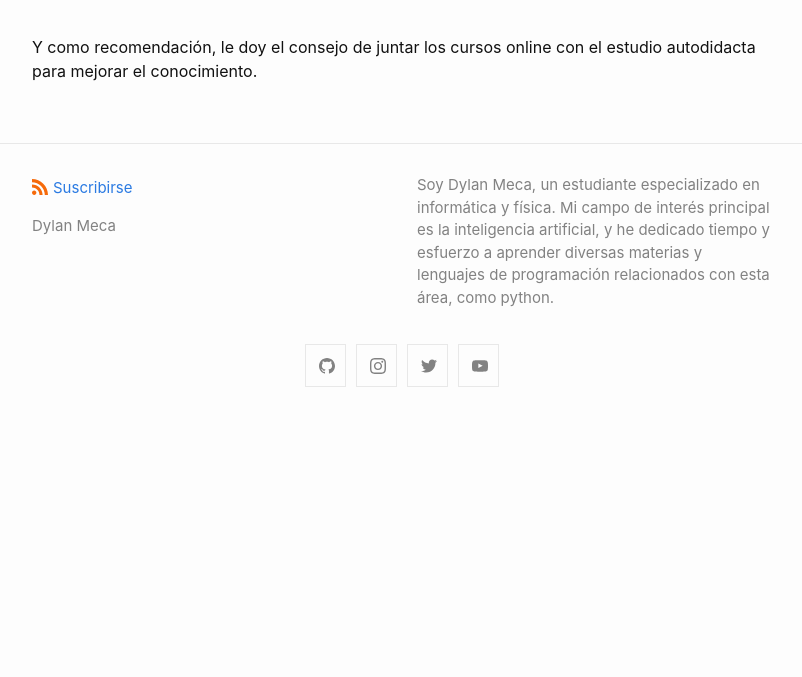
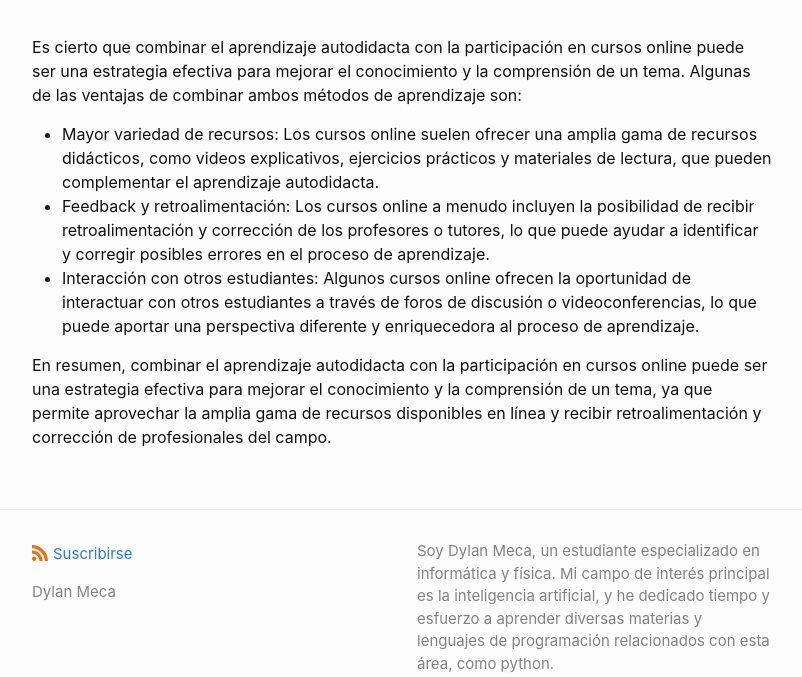
Before and after one commit to dylanmeca/dylanmeca.github.io, a Jekyll site: the page built from _posts/2021-12-10-como-aprender-de-forma-autodidacta.md, in a window 1280 px wide and 900 px high, scrolled down 883 px, cut to the strip 223-900 px from the top of the window. Shown: the whole strip, without its empty margins (238-1040 px from the left). Built offline with Jekyll 4.4.1, drawn with Linux system fonts in a browser that asks for light colours; a script that is not in the unit is left out; comment, search, counter and statistics services are not loaded; before the commit the page ends 1528 px from its top, so only the background shows below that.

Commit message:
Update 2021-12-10-como-aprender-de-forma-autodidacta.md

```diff
--- a/_posts/2021-12-10-como-aprender-de-forma-autodidacta.md
+++ b/_posts/2021-12-10-como-aprender-de-forma-autodidacta.md
@@ -47,4 +47,10 @@ Para más información mira este video:
 </div>
 <br />
 
-Y como recomendación, le doy el consejo de juntar los cursos online con el estudio autodidacta para mejorar el conocimiento.
+Es cierto que combinar el aprendizaje autodidacta con la participación en cursos online puede ser una estrategia efectiva para mejorar el conocimiento y la comprensión de un tema. Algunas de las ventajas de combinar ambos métodos de aprendizaje son:
+
+* Mayor variedad de recursos: Los cursos online suelen ofrecer una amplia gama de recursos didácticos, como videos explicativos, ejercicios prácticos y materiales de lectura, que pueden complementar el aprendizaje autodidacta.
+* Feedback y retroalimentación: Los cursos online a menudo incluyen la posibilidad de recibir retroalimentación y corrección de los profesores o tutores, lo que puede ayudar a identificar y corregir posibles errores en el proceso de aprendizaje.
+* Interacción con otros estudiantes: Algunos cursos online ofrecen la oportunidad de interactuar con otros estudiantes a través de foros de discusión o videoconferencias, lo que puede aportar una perspectiva diferente y enriquecedora al proceso de aprendizaje.
+
+En resumen, combinar el aprendizaje autodidacta con la participación en cursos online puede ser una estrategia efectiva para mejorar el conocimiento y la comprensión de un tema, ya que permite aprovechar la amplia gama de recursos disponibles en línea y recibir retroalimentación y corrección de profesionales del campo.
```
